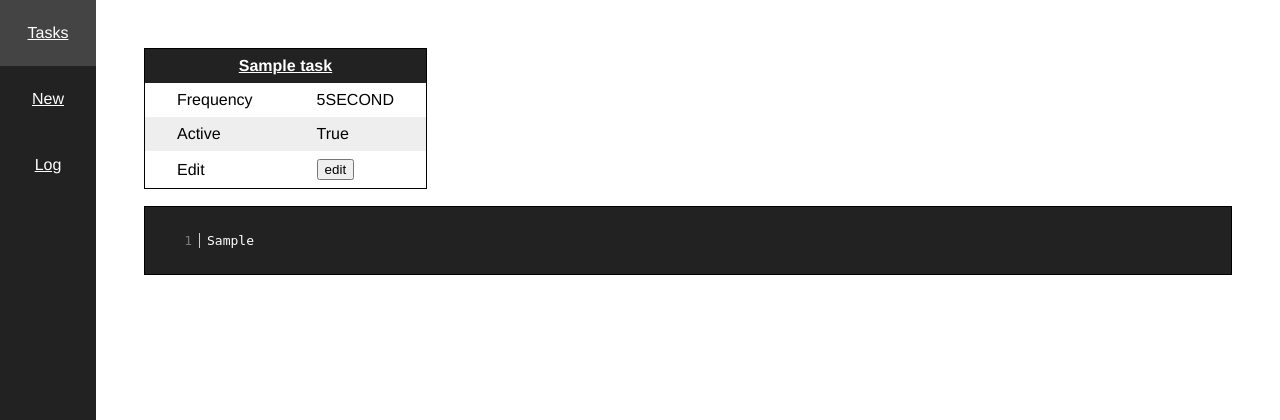
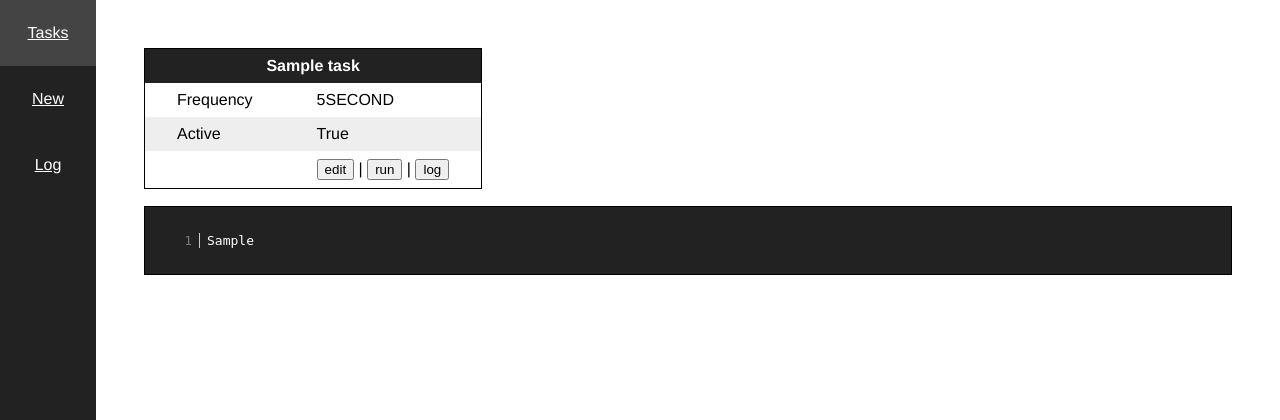
Before and after one commit to baely/DjangoTaskScheduler, a Django app: page /task/view/1 in a window 1280 px wide. Shown: the top 420 px of the page. Run offline with Django 3.2, Linux system fonts and the light colour scheme; tables that the repository leaves empty hold one stand-in row (values such as "Sample post").

Commit message:
over-engineering

```diff
--- a/DjangoTaskScheduler/models.py
+++ b/DjangoTaskScheduler/models.py
@@ -66,6 +66,13 @@ class LogList(ListView):
     paginate_by = 100
     template_name = "task/loglist.html"
 
+    def get_queryset(self):
+        if "pk" in self.kwargs:
+            task = Task.objects.get(pk=self.kwargs["pk"])
+            return Log.objects.filter(task=task).order_by(*self.ordering)
+
+        return Log.objects.order_by(*self.ordering)
+
 
 class LogView(DetailView):
     model = Log
--- a/DjangoTaskScheduler/urls.py
+++ b/DjangoTaskScheduler/urls.py
@@ -17,14 +17,16 @@ from django.contrib import admin
 from django.urls import path
 from django.views.generic.base import RedirectView
 from .models import LogList, LogView, TaskList, TaskView
-from .views import task_create, task_edit
+from .views import empty_return, task_create, task_edit
 
 urlpatterns = [
     path("task/create", task_create, name="task_create"),
     path("task/edit/<int:pk>", task_edit, name="task_edit"),
     path("task/view/<int:pk>", TaskView.as_view(), name="task_view"),
     path("task/list", TaskList.as_view(), name="task_list"),
+    path("task/run/<int:pk>", empty_return, name="task_run"),
     path("task/log", LogList.as_view(), name="log_list"),
+    path("task/log/<int:pk>", LogList.as_view(), name="task_log_view"),
     path("task/log/view/<int:pk>", LogView.as_view(), name="log_view"),
     path("", RedirectView.as_view(pattern_name="task_list", permanent=True))
 ]
--- /dev/null
+++ b/templates/message.html
@@ -0,0 +1,4 @@
+{% extends "base.html" %}
+{% block main %}
+<p>{{ message }}</p>
+{% endblock %}
--- a/templates/task/list.html
+++ b/templates/task/list.html
@@ -15,8 +15,10 @@
         <td>{{ task.name }}</td>
         <td>{{ task.frequency }}</td>
         <td>{{ task.active }}</td>
-        <td><button onclick="window.location.href='/task/view/{{ task.id }}'">view</button> |
-            <button onclick="window.location.href='/task/edit/{{ task.id }}'">edit</button></td>
+        <td><button onclick="window.location.href='/task/view/{{ task.id }}';">view</button> |
+            <button onclick="window.location.href='/task/edit/{{ task.id }}';">edit</button> |
+            <button onclick="window.location.href='/task/run/{{ task.id }}';">run</button> |
+            <button onclick="window.location.href='/task/log/{{ task.id }}';">log</button></td>
     </tr>
     {% endfor %}
     </tbody>
--- a/templates/task/loglist.html
+++ b/templates/task/loglist.html
@@ -13,7 +13,7 @@
     {% for log in object_list %}
     <tr>
         <td><a href="/task/log/view/{{ log.id }}">{{ log.time|timesince }} ago</a></td>
-        <td>{{ log.task.name }}</td>
+        <td><a href="/task/view/{{ log.task.id}}">{{ log.task.name }}</a></td>
         <td>{{ log.success }}</td>
         <td>{{ log.runtime }} ms</td>
     </tr>
--- a/templates/task/view.html
+++ b/templates/task/view.html
@@ -4,13 +4,15 @@
 <table>
     <thead>
     <tr>
-        <th colspan="2"><a href="">{{ object.name }}</a></th>
+        <th colspan="2">{{ object.name }}</th>
     </tr>
     </thead>
     <tbody>
     <tr><td>Frequency</td><td>{{ object.frequency }}</td></tr>
     <tr><td>Active</td><td>{{ object.active }}</td></tr>
-    <tr><td>Edit</td><td><button onclick="window.location.href='/task/edit/{{ object.id }}';">edit</button></td></tr>
+    <tr><td></td><td><button onclick="window.location.href='/task/edit/{{ object.id }}';">edit</button> |
+                     <button onclick="window.location.href='/task/run/{{ object.id }}';">run</button> |
+                     <button onclick="window.location.href='/task/log/{{ object.id }}';">log</button></td></tr>
     </tbody>
 </table>
 <pre>{% autoescape off %}{{ object.script|code }}{% endautoescape %}</pre>
```
Also changed, not shown: DjangoTaskScheduler/views.py (+6 -1 lines).
